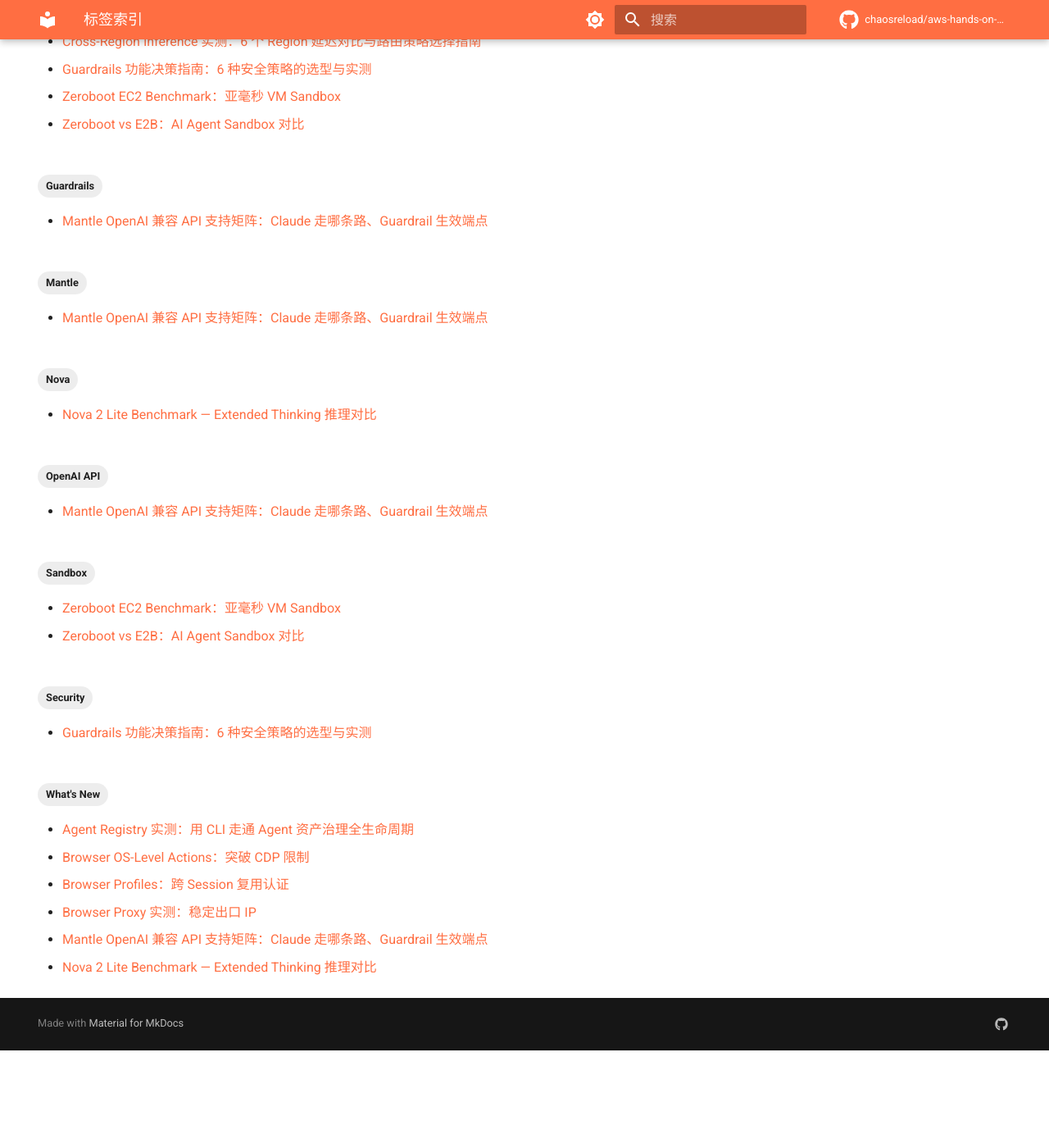
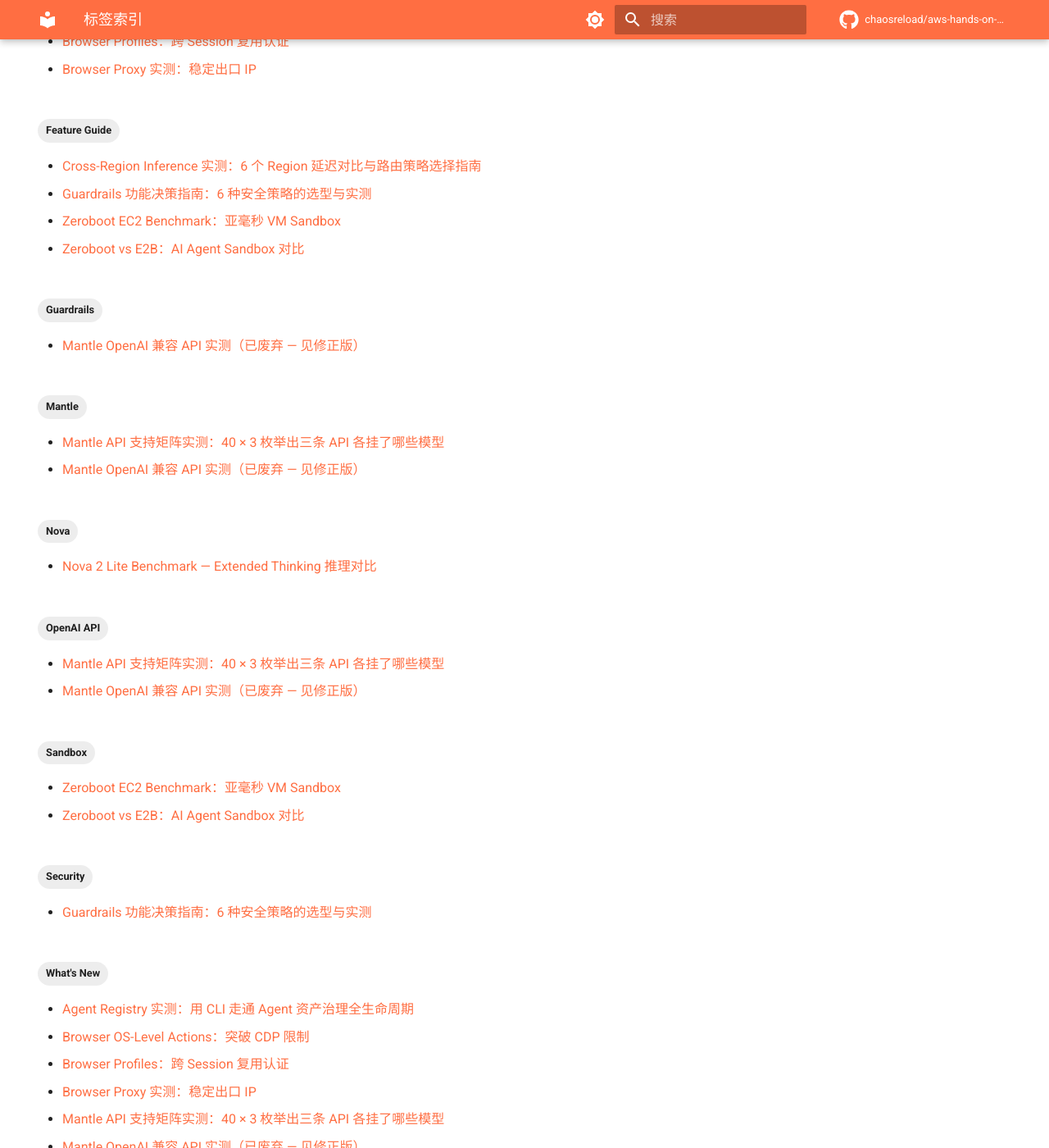
Before and after one commit to chaosreload/aws-hands-on-lab, an MkDocs documentation site: the page built from docs/tags.md, in a window 1280 px wide and 1400 px high, scrolled down 1082 px. Shown: the whole window at 82% size. Built offline with MkDocs 1.6.1 and Material for MkDocs 9.7.7, drawn with Linux system fonts in a browser that asks for light colours; comment, search, counter and statistics services are not loaded; before the commit the page ends 2363 px from its top, so only the background shows below that; some of the changed lines change nothing that is shown; some of the changed text lies outside the part shown.

Commit message:
Add Bedrock Mantle API 支持矩阵实测（40 × 3 修正版） + 旧文 deprecation banner
旧文 2026-05-01 核心结论第 1 条（OpenAI 兼容只给 openai.* 家）在 2026-05-02
补跑完整 40 × 3 枚举后被证伪。新文重新立论：

- Chat Completions 开放给 38/40 模型
- Responses API 仅 2 款 gpt-oss
- Anthropic Messages 仅 2 款 Claude

旧文顶部加显著 deprecation banner，内容保留留档。

````diff
--- /dev/null
+++ b/docs/ai-ml/bedrock-mantle-api-support-matrix.md
@@ -0,0 +1,355 @@
+---
+tags:
+  - Bedrock
+  - Mantle
+  - OpenAI API
+  - Anthropic Messages
+  - What's New
+---
+
+# Amazon Bedrock Mantle API 支持矩阵实测：40 × 3 枚举出三条 API 各挂了哪些模型
+
+!!! info "Lab 信息"
+    - **难度**: ⭐⭐ 中级
+    - **预估时间**: 30 分钟（复现 40 × 3 枚举）
+    - **预估费用**: < $0.10（每次调用 `max_tokens=8`，大部分请求被路由层拒绝无推理费用）
+    - **Region**: us-east-1
+    - **最后验证**: 2026-05-02
+
+## TL;DR
+
+Mantle 是 Amazon Bedrock 的多厂商模型入口，不是 "OpenAI 兼容专用通道"。在 us-east-1 实测 `client.models.list()` 返回的 **40 个模型 × 3 条 Mantle API** 共 120 个组合，得出三条结论：
+
+1. **Chat Completions API 是 Mantle 上的通用入口** — 11 家厂商中的 **38/40** 模型（除了两款 Claude）都可调用 `POST /v1/chat/completions`。
+2. **Responses API 目前仅开放给两款 gpt-oss 模型** — `openai.gpt-oss-120b` 和 `openai.gpt-oss-20b`，这与 [官方公告](https://aws.amazon.com/about-aws/whats-new/2025/12/amazon-bedrock-responses-api-from-openai/) 的 "currently available for OpenAI's GPT OSS 20B/120B models" 一致。同家族的 `openai.gpt-oss-safeguard-*` **不**在 Responses 白名单里。
+3. **Anthropic Messages API（`/anthropic/v1/messages`）目前仅 Claude Haiku 4.5 和 Opus 4.7 两款模型** — 路径是 `bedrock-mantle.<region>.api.aws/anthropic/v1/messages`，和 OpenAI 兼容路径同一个域名下共存。
+
+对于未支持的 (模型, API) 组合，Mantle 入口直接返回 HTTP 400：
+
+```
+The model '<MODEL_ID>' does not support the '/<api>' API
+```
+
+这是路由级验证，不消耗推理 token。
+
+## 背景：这篇为什么单独成文
+
+本文是 [《Amazon Bedrock Mantle OpenAI 兼容 API 实测》（2026-05-01）](./bedrock-mantle-openai-compatible.md) 的修正版。旧文把"OpenAI 兼容端点不接受 `anthropic.claude-haiku-4-5` 作为模型参数"这一个事实，错误地推广为"OpenAI 兼容 API 只给 `openai.*` 家模型"。
+
+错误根因：旧文 T14 只对 Anthropic 一家做反面测试，样本覆盖不足，却对"整个 OpenAI 兼容端点"下了结论。本文直接枚举 `client.models.list()` 返回的所有 40 个模型，对三条 API 各打一发 `max_tokens=8` 的请求，得到完整矩阵。
+
+具体勘误见 [勘误说明](#勘误说明) 一节。
+
+## 前置条件
+
+- AWS 账号，在 us-east-1 开通 Amazon Bedrock 并订阅所用模型（本文重点使用 `openai.*` / `anthropic.*` / `zai.*` 等 Mantle 模型）
+- IAM 权限：`AmazonBedrockLimitedAccess` 或等效
+- Python ≥ 3.10、`pip install openai anthropic requests`
+- Bedrock short-term API key（作为 `OPENAI_API_KEY` 传给 OpenAI SDK），最长 12 小时有效
+
+## 核心概念
+
+### 三个端点，两种调用姿态
+
+Bedrock 推理操作有两个 endpoint（官方 [Endpoints supported by Amazon Bedrock](https://docs.aws.amazon.com/bedrock/latest/userguide/endpoints.html)）：
+
+| Endpoint | Host | 支持的 API |
+|---|---|---|
+| `bedrock-mantle` | `bedrock-mantle.{region}.api.aws` | Responses API、Chat Completions、Anthropic Messages API |
+| `bedrock-runtime` | `bedrock-runtime.{region}.amazonaws.com` | InvokeModel、Converse、Chat Completions、Anthropic Messages API |
+
+**注意**：Anthropic Messages API（`/model/.../invoke` 的 Anthropic JSON schema，或 Converse 等价 schema）在两个端点上都可用，这点官方文档讲得比较隐晦。本文只聚焦 `bedrock-mantle` 这一侧。
+
+Mantle 下同一个域名承载三条 API：
+
+| Mantle API | HTTP Path | 所调用的 SDK |
+|---|---|---|
+| Responses API | `POST /v1/responses` | OpenAI SDK（`client.responses.create`）|
+| Chat Completions | `POST /v1/chat/completions` | OpenAI SDK（`client.chat.completions.create`）|
+| Anthropic Messages | `POST /anthropic/v1/messages` | Anthropic SDK（`client.messages.create`）|
+
+一条 API 在 Mantle 能打哪些模型，由入口的路由白名单决定，与模型是否"属于"OpenAI 或 Anthropic 无关。下面把这张白名单画出来。
+
+## 动手实践
+
+### Step 1：列出 Mantle 上的所有模型
+
+Mantle 支持 OpenAI 标准的 `GET /v1/models`：
+
+```python
+from openai import OpenAI
+
+client = OpenAI(
+    base_url="https://bedrock-mantle.us-east-1.api.aws/v1",
+    api_key="<Bedrock API Key>",  # 或设置 OPENAI_API_KEY
+)
+
+for m in client.models.list().data:
+    print(m.id, "|", getattr(m, "owned_by", ""))
+```
+
+在 us-east-1（2026-05-01 执行）返回 **40 个模型**，分布在 11 家厂商。节选：
+
+```
+anthropic.claude-haiku-4-5             | anthropic
+anthropic.claude-opus-4-7              | anthropic
+deepseek.v3.1                          | deepseek
+deepseek.v3.2                          | deepseek
+google.gemma-3-4b-it                   | google
+google.gemma-3-12b-it                  | google
+google.gemma-3-27b-it                  | google
+minimax.minimax-m2                     | minimax
+mistral.mistral-large-3-675b-instruct  | mistral
+moonshotai.kimi-k2.5                   | moonshot
+nvidia.nemotron-super-3-120b           | nvidia
+openai.gpt-oss-20b                     | openai
+openai.gpt-oss-120b                    | openai
+openai.gpt-oss-safeguard-20b           | openai
+openai.gpt-oss-safeguard-120b          | openai
+qwen.qwen3-235b-a22b-2507              | qwen
+qwen.qwen3-coder-480b-a35b-instruct    | qwen
+writer.palmyra-vision-7b               | writer
+zai.glm-4.7                            | zai
+zai.glm-5                              | zai
+... (完整 40 个见本文 evidence 目录中 weichao_models_list_20260501.json)
+```
+
+Mantle 本身就是多厂商 marketplace，这是 Mantle 定位的基线。
+
+### Step 2：对 40 个模型各打一发 `/v1/responses`
+
+```python
+def probe_responses(client, model_id):
+    try:
+        r = client.responses.create(
+            model=model_id,
+            input="Hi",
+            max_output_tokens=8,
+        )
+        return {"ok": True, "status": 200, "finish_reason": getattr(r, "status", None)}
+    except Exception as e:
+        status = getattr(e, "status_code", None)
+        msg = getattr(e, "message", None) or str(e)
+        return {"ok": False, "status": status, "error": msg[:200]}
+```
+
+实测只有两款模型返回 200：
+
+```
+openai.gpt-oss-120b     → 200 OK
+openai.gpt-oss-20b      → 200 OK
+```
+
+其他 38 个模型（包括同家族的 `openai.gpt-oss-safeguard-*`）一律 400：
+
+```json
+{
+  "error": {
+    "code": "validation_error",
+    "type": "invalid_request_error",
+    "message": "The model 'openai.gpt-oss-safeguard-120b' does not support the '/v1/responses' API"
+  }
+}
+```
+
+### Step 3：对 40 个模型各打一发 `/v1/chat/completions`
+
+同样的枚举，把端点换成 `client.chat.completions.create`。实测 **38/40** 成功，失败的两个是：
+
+```
+anthropic.claude-haiku-4-5  → 400  does not support the '/v1/chat/completions' API
+anthropic.claude-opus-4-7   → 400  does not support the '/v1/chat/completions' API
+```
+
+两款 Claude 在 Mantle 上 **既不走 Responses，也不走 Chat Completions**，只保留 Anthropic Messages 一条路径。
+
+`zai.glm-4.6` 首次执行时出现 60s `APITimeoutError`（非路由拒绝）；重试（`zai_glm_4_6_chat_retry.json`）正常返回 200。本文表格以重试后的结果为准。
+
+### Step 4：对 40 个模型各打一发 `/anthropic/v1/messages`
+
+Anthropic 家的 SDK 用法：
+
+```python
+import anthropic
+
+client = anthropic.Anthropic(
+    base_url="https://bedrock-mantle.us-east-1.api.aws/anthropic",
+    api_key="<Bedrock API Key>",
+)
+
+def probe_messages(client, model_id):
+    try:
+        r = client.messages.create(
+            model=model_id,
+            max_tokens=8,
+            messages=[{"role": "user", "content": "Hi"}],
+        )
+        return {"ok": True, "status": 200}
+    except Exception as e:
+        return {"ok": False, "error": str(e)[:200]}
+```
+
+实测只有两款 Claude 返回 200：
+
+```
+anthropic.claude-haiku-4-5   → 200  model_in_response = claude-haiku-4-5-20251001
+anthropic.claude-opus-4-7    → 200  model_in_response = claude-opus-4-7-20250929
+```
+
+其他 38 个模型一律 400：
+
+```
+The model 'openai.gpt-oss-120b' does not support the '/anthropic/v1/messages' API
+```
+
+## 测试结果
+
+### 完整矩阵（11 家 × 40 模型 × 3 API）
+
+每格 `a/b` 表示 "支持的模型数 / 该厂商总模型数"，粗体表示该格整列支持。
+
+| 厂商 | 模型数 | `/v1/responses` | `/v1/chat/completions` | `/anthropic/v1/messages` |
+|---|---|---|---|---|
+| anthropic | 2 | 0/2 | 0/2 | **2/2** |
+| deepseek | 2 | 0/2 | **2/2** | 0/2 |
+| google | 3 | 0/3 | **3/3** | 0/3 |
+| minimax | 3 | 0/3 | **3/3** | 0/3 |
+| mistral | 8 | 0/8 | **8/8** | 0/8 |
+| moonshotai | 2 | 0/2 | **2/2** | 0/2 |
+| nvidia | 4 | 0/4 | **4/4** | 0/4 |
+| openai | 4 | **2/4** | **4/4** | 0/4 |
+| qwen | 7 | 0/7 | **7/7** | 0/7 |
+| writer | 1 | 0/1 | **1/1** | 0/1 |
+| zai | 4 | 0/4 | **4/4** | 0/4 |
+| **TOTAL** | **40** | **2** | **38** | **2** |
+
+### Responses API 的 2 个模型
+
+| Model ID | 说明 |
+|---|---|
+| `openai.gpt-oss-120b` | 官方公告明确支持 |
+| `openai.gpt-oss-20b` | 官方公告明确支持 |
+
+同家族的 `openai.gpt-oss-safeguard-120b` / `openai.gpt-oss-safeguard-20b` 不在白名单（实测返回 400）。
+
+### Anthropic Messages 的 2 个模型
+
+| Model ID | Response 中的 model 字段 |
+|---|---|
+| `anthropic.claude-haiku-4-5` | `claude-haiku-4-5-20251001` |
+| `anthropic.claude-opus-4-7` | `claude-opus-4-7-20250929` |
+
+### Chat Completions 不支持的 2 个模型
+
+| Model ID | 替代路径 |
+|---|---|
+| `anthropic.claude-haiku-4-5` | `/anthropic/v1/messages` |
+| `anthropic.claude-opus-4-7` | `/anthropic/v1/messages` |
+
+### 路由级错误格式（实测观察，官方未单独记录）
+
+所有未支持 cell 服务端返回统一结构：
+
+```json
+{
+  "error": {
+    "code": "validation_error",
+    "type": "invalid_request_error",
+    "message": "The model '<MODEL_ID>' does not support the '/<api>' API"
+  }
+}
+```
+
+HTTP 状态码 400。OpenAI SDK 抛 `BadRequestError`，Anthropic SDK 抛 `BadRequestError` / `APIError`。
+
+## 三条 API 的路由规则
+
+把上面的矩阵翻译成路由规则：
+
+- **`/v1/responses`**：白名单极严，当前只覆盖 `openai.gpt-oss-20b` 和 `openai.gpt-oss-120b`。对应 Responses API 的公开节奏（2025-12 公告原话 "with support for other models coming soon"）。
+- **`/v1/chat/completions`**：默认全开，仅两款 Claude 不挂载。这意味着把非 Anthropic 模型从 OpenAI/Anthropic/其他第三方推理服务迁到 Bedrock，几乎都可以只改 `base_url` 和 `model` 字符串就跑通。
+- **`/anthropic/v1/messages`**：只暴露给当前挂载到 Mantle 的两款 Claude。如果业务已经在用 Anthropic SDK，这是零代码改动的接入点；非 Anthropic 模型在这条路径上一律 400。
+
+值得注意的一点：这三条 API 是**独立挂载的白名单**，不是"一个模型支持 OpenAI 兼容就三条都支持"。目前同时支持 Responses 和 Chat Completions 的只有 `openai.gpt-oss-20b` / `openai.gpt-oss-120b` 两款模型。
+
+## Guardrail header 的生效端点
+
+这一节保留 [旧文](./bedrock-mantle-openai-compatible.md) 的结论，复用其实测（T08/T09/T15）。
+
+- 请求头 `X-Amzn-Bedrock-GuardrailIdentifier` / `X-Amzn-Bedrock-GuardrailVersion` 在 **`bedrock-runtime` 端点**（InvokeModel / Converse / Chat Completions）上生效：触发策略时返回带 `amazon-bedrock-guardrailAction: intervened` 的响应。
+- 同一组 header 打到 **`bedrock-mantle` 端点**（任何 API）会被入口静默忽略：请求原样转发给模型，正常计费，响应里没有 Guardrail 元数据。
+
+生产落地建议：
+
+- 要在 OpenAI 兼容端点上强制 Guardrail，需要把请求改走 `bedrock-runtime` 的 Chat Completions 路径（`https://bedrock-runtime.{region}.amazonaws.com/model/{modelId}/chat-completions`）。
+- 或者把 Guardrail 配置写到模型调用的 Bedrock Agent / Knowledge Base 这一层，而不是 Mantle 直连调用。
+
+## 选型建议
+
+| 目标 | 推荐 API | 推荐模型 |
+|---|---|---|
+| 迁移已有 OpenAI SDK 代码，模型不挑 | `/v1/chat/completions` | 38 款模型任选（按业务需求选） |
+| 需要 built-in tools、stateful conversation、background job | `/v1/responses` | 仅 `openai.gpt-oss-20b` / `openai.gpt-oss-120b` |
+| 已在用 Anthropic SDK，要无改动接入 Bedrock | `/anthropic/v1/messages` | `anthropic.claude-haiku-4-5` / `anthropic.claude-opus-4-7` |
+| 需要 Guardrail 强制策略 | `bedrock-runtime` 下的 InvokeModel / Converse / Chat Completions，**不走 Mantle** | 任意 Bedrock 支持模型 |
+| 需要 Mantle 暂未覆盖的 Claude（如 Sonnet 4.6 等） | `bedrock-runtime` 的 InvokeModel + [CRIS](https://docs.aws.amazon.com/bedrock/latest/userguide/cross-region-inference.html) | `us.anthropic.claude-sonnet-4-6` 等跨区域推理 profile |
+
+## 踩坑记录
+
+!!! warning "踩坑 1：Responses API 在 `openai.gpt-oss-safeguard-*` 上不可用"
+    虽然这两个模型的 ID 前缀是 `openai.`，但 Mantle 的 Responses 白名单只覆盖非 safeguard 版本。枚举时这一点容易被跳过。
+
+    触发：`client.responses.create(model="openai.gpt-oss-safeguard-120b", input="Hi")` → 400。
+
+    来源：实测观察，`bedrock-mantle.html` 官方文档中的代码示例全部使用 `openai.gpt-oss-120b`，未对 safeguard 变体作出说明。
+
+!!! warning "踩坑 2：Mantle 下 Claude 不支持 Chat Completions"
+    这两个 Claude 在 Mantle 上只保留 `/anthropic/v1/messages` 一条路径。如果你想用 OpenAI SDK 调 Claude，Mantle 端不行，要走 `bedrock-runtime` 的 OpenAI-compatible Chat Completions 路径（[官方文档](https://docs.aws.amazon.com/bedrock/latest/userguide/inference-chat-completions.html)）。
+
+    触发：`client.chat.completions.create(model="anthropic.claude-haiku-4-5", ...)` 指向 `bedrock-mantle.{region}.api.aws/v1` → 400 `does not support the '/v1/chat/completions' API`。
+
+!!! warning "踩坑 3：路由级拒绝不计 token，但也不给你提示该走哪条路"
+    入口识别到不支持的 (model, API) 组合直接返回 400，不进入模型层，所以没有推理费用。但错误 message 只告诉你"不支持"，不会建议替代 API。排查时需要自行对照矩阵。
+
+!!! warning "踩坑 4：`zai.glm-4.6` Chat 列在部分时段 60s 超时"
+    2026-05-01 首次执行矩阵时这一格是 `APITimeoutError`，5/2 重试 200 OK 1.0s。如果跑大规模枚举遇到 APITimeoutError，先重试再下结论。
+
+## 勘误说明
+
+本文修正的是 [2026-05-01 发布的旧文](./bedrock-mantle-openai-compatible.md) 的核心结论第 1 条：
+
+> ❌ 旧文原话（摘要）："OpenAI 兼容 API 只给 `openai.*` 家模型 — Claude/Nova/其他一律不给"
+
+经过 5/2 补跑 40 × 3 完整枚举，这一结论被证伪。正确结论是上文的三条 TL;DR。
+
+**错误根因**：旧文 T14 反面测试只对 Anthropic 一家做（`anthropic.claude-haiku-4-5` / `anthropic.claude-opus-4-7`），得到的事实只是"这两款 Claude 在 Mantle 上不走 `/v1/chat/completions`"，但旧文把它推广成"OpenAI 兼容端点只接受 `openai.*` 模型"。实际 38 家厂商的 38 个非 Claude 模型（deepseek / google / minimax / mistral / moonshot / nvidia / openai / qwen / writer / zai）都挂载了 Chat Completions。
+
+**过程教训**：设计测试矩阵时如果直接对 `client.models.list()` 全量枚举，就不会出现这种基于两个数据点推全局结论的错误。以后遇到 "X 只给 Y" 这种封闭结论，必须用 `客户端枚举` 作为铁证。
+
+旧文已在顶部加 deprecation banner，内容保留留档但不应再被引用。
+
+## 复现所需的完整脚本
+
+测试脚本位于本文 evidence 目录：
+
+- `content/evidence/bedrock-mantle-api-support-matrix/mantle_api_matrix.py` — 40 × 3 枚举
+- `content/evidence/bedrock-mantle-api-support-matrix/mantle_models_list.py` — `/v1/models` 拉取
+- `content/evidence/bedrock-mantle-api-support-matrix/support_matrix_20260501.json` — 主矩阵结果
+- `content/evidence/bedrock-mantle-api-support-matrix/zai_glm_4_6_chat_retry.json` — glm-4.6 chat 重试
+- `content/evidence/bedrock-mantle-api-support-matrix/weichao_models_list_20260501.json` — 40 模型完整清单
+
+## 费用与清理
+
+- 所有未支持 cell 被入口 400 拒绝，无 token 消耗。
+- 两款 gpt-oss 在 Responses / Chat 上的 `max_tokens=8` 请求，以及两款 Claude 在 Messages 上的 `max_tokens=8` 请求，合计实际产出推理不到 100 token。
+- 总成本 < $0.10。
+- 本实验未创建任何需要清理的托管资源（Guardrail、Agent、Knowledge Base 均未涉及）。
+
+## 参考链接
+
+- [Endpoints supported by Amazon Bedrock](https://docs.aws.amazon.com/bedrock/latest/userguide/endpoints.html)
+- [APIs supported by Amazon Bedrock](https://docs.aws.amazon.com/bedrock/latest/userguide/apis.html)
+- [Generate responses using OpenAI APIs（Mantle 文档）](https://docs.aws.amazon.com/bedrock/latest/userguide/bedrock-mantle.html)
+- [Amazon Bedrock now supports Responses API from OpenAI（What's New 2025-12）](https://aws.amazon.com/about-aws/whats-new/2025/12/amazon-bedrock-responses-api-from-openai/)
+- [Amazon Bedrock API compatibility](https://docs.aws.amazon.com/bedrock/latest/userguide/models-api-compatibility.html)
+- 本仓库旧文（已 deprecated）：[Amazon Bedrock Mantle OpenAI 兼容 API 实测（2026-05-01）](./bedrock-mantle-openai-compatible.md)
--- a/docs/ai-ml/bedrock-mantle-openai-compatible.md
+++ b/docs/ai-ml/bedrock-mantle-openai-compatible.md
@@ -8,6 +8,15 @@
 ---
 
 # Amazon Bedrock Mantle OpenAI 兼容 API 实测：支持矩阵、Claude 走哪条路、Guardrail 生效端点
+
+!!! danger "⚠️ 此文结论有误，已废弃"
+    本文 2026-05-01 发布时的核心结论第 1 条（"OpenAI 兼容 API 只给 openai.* 家模型"）在 2026-05-02 补跑完整 40 × 3 API 支持矩阵后被证伪。实际情况是 Mantle 是多厂商模型 marketplace，Chat Completions API 对 38/40 模型开放。
+
+    **请直接阅读修正版**：[Bedrock Mantle API 支持矩阵实测](./bedrock-mantle-api-support-matrix.md)
+
+    原文保留作为勘误留档，以下结论请不要引用。
+
+
 
 !!! info "Lab 信息"
     - **难度**: ⭐⭐ 中级
--- a/mkdocs.yml
+++ b/mkdocs.yml
@@ -72,7 +72,8 @@
     - Nova 2 Lite Benchmark — Extended Thinking 推理对比: ai-ml/nova2-benchmark.md
   - What's New 实测:
     - Responses API 实战：OpenAI 兼容端点动手指南: ai-ml/bedrock-responses-api.md
-    - Mantle OpenAI 兼容 API 支持矩阵：Claude 走哪条路、Guardrail 生效端点: ai-ml/bedrock-mantle-openai-compatible.md
+    - Mantle API 支持矩阵实测：40 × 3 枚举出三条 API 各挂了哪些模型: ai-ml/bedrock-mantle-api-support-matrix.md
+    - Mantle OpenAI 兼容 API 实测（已废弃 — 见修正版）: ai-ml/bedrock-mantle-openai-compatible.md
     - Server-Side Custom Tools 实测：用 Lambda 实现服务端工具调用: ai-ml/bedrock-server-side-custom-tools.md
     - Citations API 实战：让 AI 回答可追溯到源文档: ai-ml/bedrock-citations-api-pdf-claude.md
     - Count Tokens API 实测：推理前精确预估 Token 用量与成本: ai-ml/bedrock-count-tokens-api.md
````
